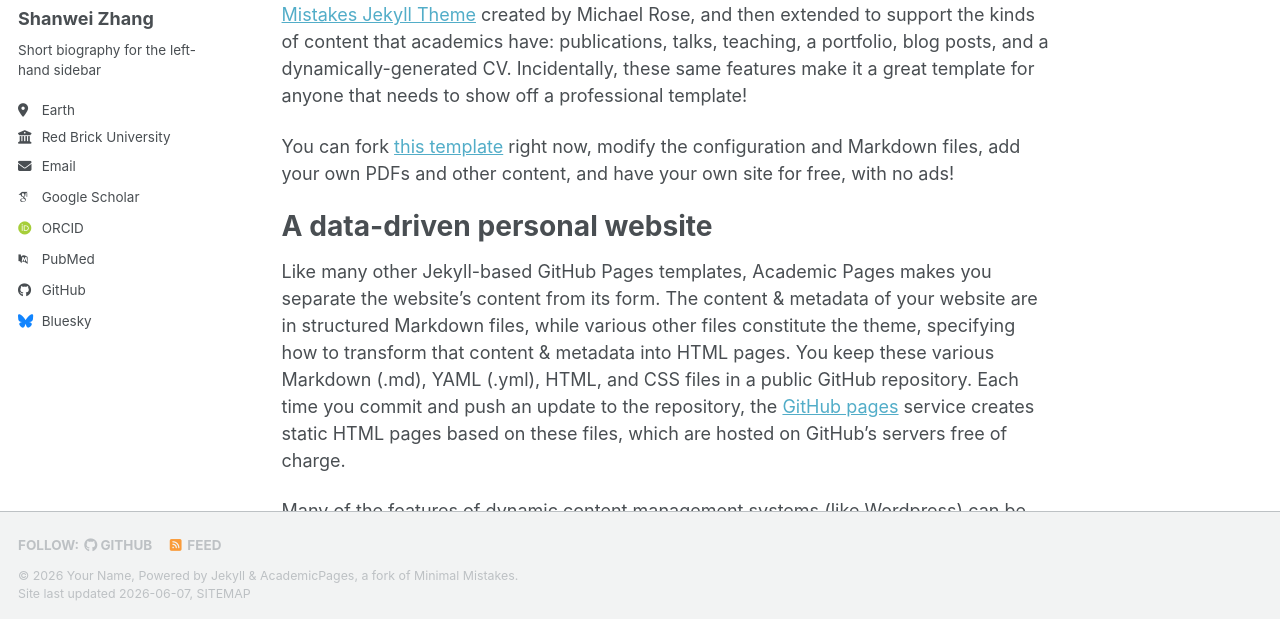
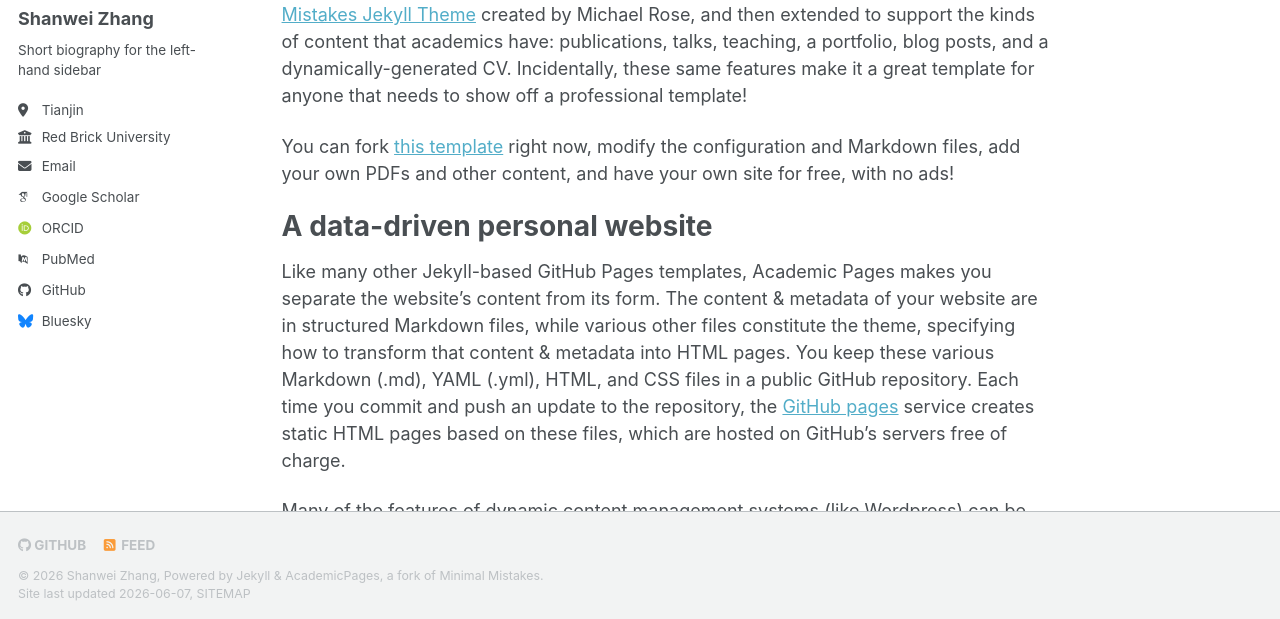
Before and after one commit to zhangshanwei-mm/zhangshanwei-mm.github.io, a Jekyll site: the page built from _pages/about.md, in a window 1280 px wide and 900 px high. Shown: the part 278-897 px from the top of the window. Built offline with Jekyll 4.4.1, drawn with Linux system fonts in a browser that asks for light colours; some web fonts are replaced; a script bundle is joined from its source files by our own code; library files that are not in the unit come from our copies.

Commit message:
Update _config.yml

```diff
--- a/_config.yml
+++ b/_config.yml
@@ -7,11 +7,11 @@
 # server process.
 
 # Basic Site Settings
-locale                   : "en-US"
+locale                   : "Tianjin"
 site_theme               : "default" # The available themes options are "default", "air", "sunrise", "mint", "dirt" and "contrast"
 title                    : "Your Name / Site Title"
 title_separator          : "-"
-name                     : &name "Your Name"
+name                     : &name "Shanwei Zhang"
 description              : &description "Your Name's academic portfolio"   # Update this with a general description of your site, this is the default if not overridden by a page
 url                      : https://zhangshanwei-mm.github.io # The base hostname & protocol for your site e.g. "https://[your GitHub username].github.io",
                                                            # or if you already have some other page hosted on Github then use "https://[your GitHub username].github.io/[Your Repo Name]"
@@ -27,10 +27,10 @@ author:
   name             : "Shanwei Zhang"
   pronouns         : # example: "she/her"
   bio              : "Short biography for the left-hand sidebar"
-  location         : "Earth"
+  location         : "Tianjin"
   employer         : "Red Brick University"
   uri              : # URL
-  email            : "none@example.org"
+  email            : "zhangshanwei@stud.tjut.edu.cn"
 
   # Academic websites
   academia         : # URL
@@ -38,7 +38,7 @@ author:
   googlescholar    : "https://scholar.google.com/citations?user=PS_CX0AAAAAJ"
   inspire-hep      : # URL
   impactstory      : # URL
-  orcid            : "https://orcid.org/yourorcidurl"
+  orcid            : "0009-0000-1986-8131"
   semantic         : # URL
   ssrn             : # URL
   pubmed           : "https://www.ncbi.nlm.nih.gov/pubmed/?term=john+snow"
@@ -51,7 +51,7 @@ author:
   bitbucket        : # Username - Update with your username on the site
   codepen          : # Username
   dribbble         : # Username
-  github           : "academicpages"
+  github           : ""
   kaggle           : # Username
   stackoverflow    : # User number or user number and name (i.e., use "1" or "1/jeff-atwood")
 
```
